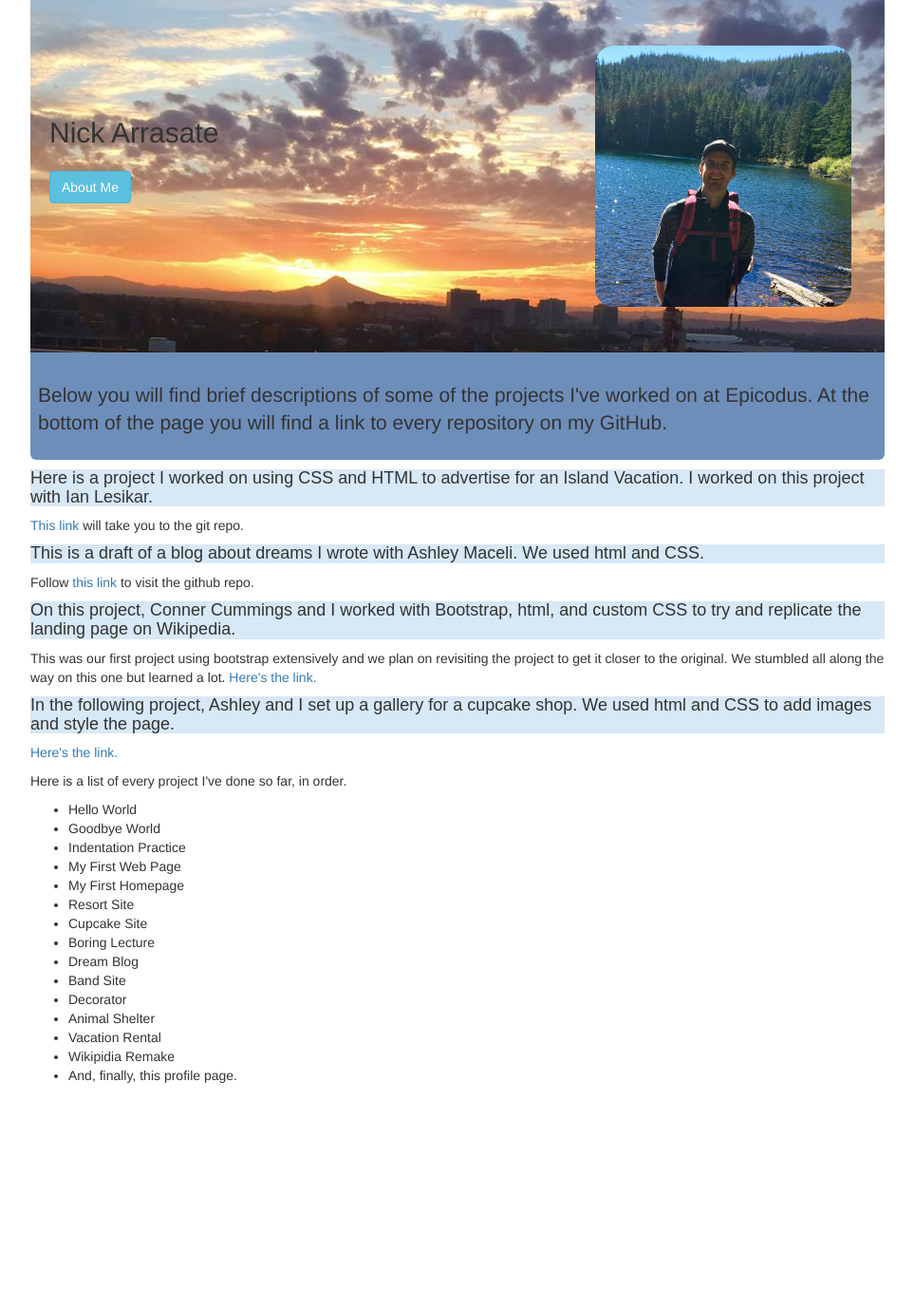
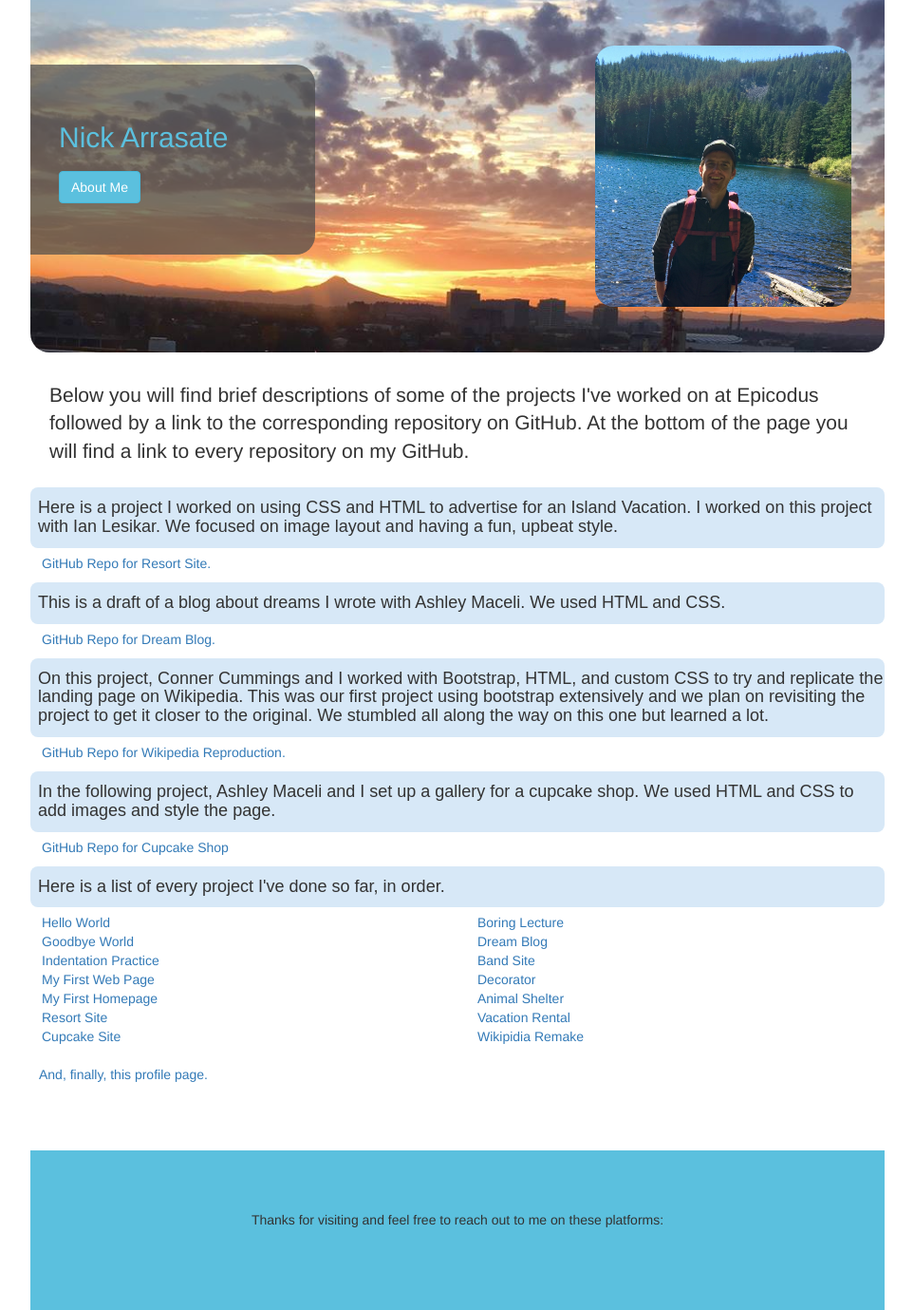
Before and after one commit to NickArrasate/ProfilePage, a plain HTML site: page index.html in a window 1280 px wide. Shown: the whole page at 95% size, without its empty margins (158-1121 px from the left). Before the commit the page ends 1202 px from the top, so only its background shows below. Drawn offline with nearby package versions, Linux system fonts and the light colour scheme.

Commit message:
add footer, box for name and style

```diff
--- a/css/styles.css
+++ b/css/styles.css
@@ -6,38 +6,39 @@
   border-radius: 20px;
 }
 
-.myname{
-  font-weight:400;
+/*Box containing name and link button*/
+
+.namebox {
   float: left;
-  margin-left: 20px;
-  margin-top: 75px;
-  margin-bottom: 0;
-  max-width: inherit;
+  width: 300px;
+  height: 200px;
+
+  background-color: rgba(74, 74, 74, 0.7);
+
+
+  margin-top: 20px;
+  border-bottom-right-radius: 20px;
+  border-top-right-radius: 20px;
 
 }
 
-.maincontent{
+
+
+.myname{
+  opacity:inherit;
+  font-weight:400;
+  float: left;
   margin-left: 30px;
-  margin-right: 30px;
-  margin-bottom: 60px;
-  max-width: 900px;
+  margin-top: 60px;
+  margin-bottom: 0;
+  max-width: auto;
 }
 
-.projectinfo {
-  background-color: #d7e8f7;
-  max-width: 900px;
-}
-
-.projectinfo h4 {
-  font-family: sans-serif;
-  font-weight: 200;
-}
-
-
+/* Button that switches pages */
 .aboutbtn {
  position: absolute;
  top: 180px;
- margin-left: 20px;
+ margin-left: 30px;
  text-shadow: black 2px 2px;
 }
 
@@ -50,24 +51,24 @@
   text-decoration: none;
 }
 
-.jumbotron{
-  max-width: 900px;
-  min-height: 175px;
-  max-height: 371px;
-  margin-bottom: 0;
-  background-image: url(../img/sunrise.jpg);
-  background-position: bottom;;
-  background-size: cover;
-  background-repeat: no-repeat;
-  text-shadow: black .2em .2em .2em .2em;
+
+.intro {
+  background: linear-gradient(0deg, transparent 0%,#fff 50%,transparent 100%);      /* W3C */
 }
 
-.jumbotron h1{
-  font-size: 30px;
+.maincontent{
+  margin-left: 30px;
+  margin-right: 30px;
+  margin-bottom: 60px;
+  max-width: 900px;
+}
+
+.little {
+  margin-top: 10px;
+  padding-left: 8px;
 }
 
 .maincontent .intro {
-  background-color: #6e8eba;
   margin-top: 0;
   padding-top: 30px;
   padding-bottom: 4px;
@@ -80,3 +81,73 @@
   border-bottom-right-radius: 6px;
   border-bottom-left-radius: 6px;
 }
+
+.projectinfo {
+  background-color: #d7e8f7;
+  max-width: 900px;
+}
+
+.projectinfo {
+  font-family: sans-serif;
+  font-weight: 200;
+  padding-left: 8px;
+  padding-top: 2px;
+  padding-bottom: 2px;
+  margin-bottom: 6px;
+  border-radius: 8px;
+}
+
+
+
+/* Styles for main jumbo header */
+
+.jumbotron{
+  max-width: 900px;
+  min-height: 175px;
+  max-height: 371px;
+  margin-bottom: 0;
+
+  color: #5bc0de;
+
+  background-image: url(../img/sunrise.jpg);
+  background-position: bottom;;
+  background-size: cover;
+  background-repeat: no-repeat;
+
+  text-shadow: black .2em .2em .2em .2em;
+
+  border-bottom-left-radius: 20px;
+  border-bottom-right-radius: 20px;
+}
+
+.jumbotron h1{
+  font-size: 30px;
+}
+
+#teamwork{
+  text-decoration: underline;
+}
+
+.row, p {
+  padding-left: 12px;
+}
+
+ul{
+  list-style: none;
+}
+
+ol {
+  padding-top: 10px;
+  list-style: none;
+}
+
+/*Footer
+==============*/
+
+.footer {
+  height: 12em;
+  padding: 4em;
+  max-width: 900px;
+  margin-bottom: 0;
+  background-color: #5bc0de;
+}
--- a/index.html
+++ b/index.html
@@ -13,11 +13,14 @@
 <body>
   <div align="center">
   <div class="jumbotron clearfix">
+    <div class="namebox">
        <h1 class="myname">Nick Arrasate</h1>
 
       <div class="aboutbtn">
         <button type="button" class="btn btn-info"><a href="about.html">About Me</a></button>
       </div>
+    </div>
+
       <img class="headshot" src="img/headshot.jpg" alt="A picture of me.">
 
   </div>
@@ -25,53 +28,71 @@
   <div align="center">
     <div class="maincontent">
       <div class="intro">
-       <p class="lead text-left">Below you will find brief descriptions of some of the projects I've worked on at Epicodus. At the bottom of the page you will find a link to every repository on my GitHub.</p>
+       <p class="lead text-left">Below you will find brief descriptions of some of the projects I've worked on at Epicodus followed by a link to the corresponding repository on GitHub. At the bottom of the page you will find a link to every repository on my GitHub.</p>
       </div>
 
       <div class="projectinfo text-left">
-         <h4>Here is a project I worked on using CSS and HTML to advertise for an Island Vacation. I worked on this project with Ian Lesikar.</h4>
+         <h4>Here is a project I worked on using CSS and HTML to advertise for an Island Vacation. I worked on this project with Ian Lesikar. We focused on image layout and having a fun, upbeat style.</h4>
       </div>
 
-      <p class="text-left"><a href="https://github.com/NickArrasate/ResortSite.git">This link</a> will take you to the git repo.</p>
+      <p class="text-left"><a href="https://github.com/NickArrasate/ResortSite.git">GitHub Repo for Resort Site.</a></p>
 
       <div class="projectinfo text-left">
-         <h4>This is a draft of a blog about dreams I wrote with Ashley Maceli. We used html and CSS.</h4>
+         <h4>This is a draft of a blog about dreams I wrote with Ashley Maceli. We used HTML and CSS.</h4>
       </div>
 
-      <p class="text-left">Follow <a href="https://github.com/NickArrasate/dreamblog.git">this link</a> to visit the github repo.</p>
+      <p class="text-left"><a href="https://github.com/NickArrasate/dreamblog.git">GitHub Repo for Dream Blog.</a></p>
 
       <div class="projectinfo text-left">
-         <h4>On this project, Conner Cummings and I worked with Bootstrap, html, and custom CSS to try and replicate the landing page on Wikipedia.</h4>
+         <h4>On this project, Conner Cummings and I worked with Bootstrap, HTML, and custom CSS to try and replicate the landing page on Wikipedia. This was our first project using bootstrap extensively and we plan on revisiting the project to get it closer to the original. We stumbled all along the way on this one but learned a lot.</h4>
       </div>
 
-      <p class="text-left">This was our first project using bootstrap extensively and we plan on revisiting the project to get it closer to the original. We stumbled all along the way on this one but learned a lot. <a href="https://github.com/NickArrasate/wiki-replica.git">Here's the link.</a></p>
+      <p class="text-left"><a href="https://github.com/NickArrasate/wiki-replica.git">GitHub Repo for Wikipedia Reproduction.</a></p>
 
       <div class="projectinfo text-left">
-         <h4>In the following project, Ashley and I set up a gallery for a cupcake shop. We used html and CSS to add images and style the page.</h4>
+         <h4>In the following project, Ashley Maceli and I set up a gallery for a cupcake shop. We used HTML and CSS to add images and style the page.</h4>
       </div>
 
-      <p class="text-left"><a href="https://github.com/NickArrasate/cupcakesite.git">Here's the link.</a></p>
+      <p class="text-left"><a href="https://github.com/NickArrasate/cupcakesite.git">GitHub Repo for Cupcake Shop</a></p>
 
-      <p class="header text-left">Here is a list of every project I've done so far, in order.</p>
+      <div class="projectinfo text-left">
+        <h4 class="header text-left">Here is a list of every project I've done so far, in order.</h4>
+      </div>
 
-      <ul class="text-left">
-       <li>Hello World</li>
-       <li>Goodbye World</li>
-       <li>Indentation Practice</li>
-       <li>My First Web Page</li>
-       <li>My First Homepage</li>
-       <li>Resort Site</li>
-       <li>Cupcake Site</li>
-       <li>Boring Lecture</li>
-       <li>Dream Blog</li>
-       <li>Band Site</li>
-       <li>Decorator</li>
-       <li>Animal Shelter</li>
-       <li>Vacation Rental</li>
-       <li>Wikipidia Remake</li>
-       <li>And, finally, this profile page.</li>
+      <div class="row">
+        <ul class="text-left col-xs-6">
+         <li><a href="https://github.com/NickArrasate/helloworld.git">Hello World</a></li>
+         <li><a href="https://github.com/NickArrasate/goodbyeworld.git">Goodbye World</a></li>
+         <li><a href="https://github.com/NickArrasate/goodbyeworld.git">Indentation Practice</a></li>
+         <li><a href="https://github.com/NickArrasate/myfirstwebpage.git">My First Web Page</a></li>
+         <li><a href="https://github.com/NickArrasate/homepage.git">My First Homepage</a></li>
+         <li><a href="https://github.com/NickArrasate/ResortSite.git">Resort Site</a></li>
+         <li><a href="https://github.com/NickArrasate/cupcakesite.git">Cupcake Site</a></li>
        </ul>
+
+       <ul class="text-left col-xs-6">
+         <li><a href="https://github.com/NickArrasate/lecture.git">Boring Lecture</a></li>
+         <li><a href="https://github.com/NickArrasate/dreamblog.git">Dream Blog</a></li>
+         <li><a href="https://github.com/NickArrasate/bandsite.git">Band Site</a></li>
+         <li><a href="https://github.com/NickArrasate/decorator.git">Decorator</a></li>
+         <li><a href="https://github.com/NickArrasate/shelter.git">Animal Shelter</a></li>
+         <li><a href="https://github.com/NickArrasate/vacation.git">Vacation Rental</a></li>
+         <li><a href="https://github.com/NickArrasate/wiki-replica.git">Wikipidia Remake</a></li>
+       </ul>
+
+       <div class="repo row">
+
+         <ol class="text-left col-xs-12">
+           <li><a href="https://github.com/NickArrasate/ProfilePage.git">And, finally, this profile page.</a></li>
+         </ol>
        </div>
+
+
+      </div>
+    </div>
+
+    <div class="footer">
+      <h5> Thanks for visiting and feel free to reach out to me on these platforms:</h5>
   </div>
 </body>
 
```
Also changed, not shown: about.html (+9 -6 lines). Lines whose indentation alone changed are shown as unchanged.
